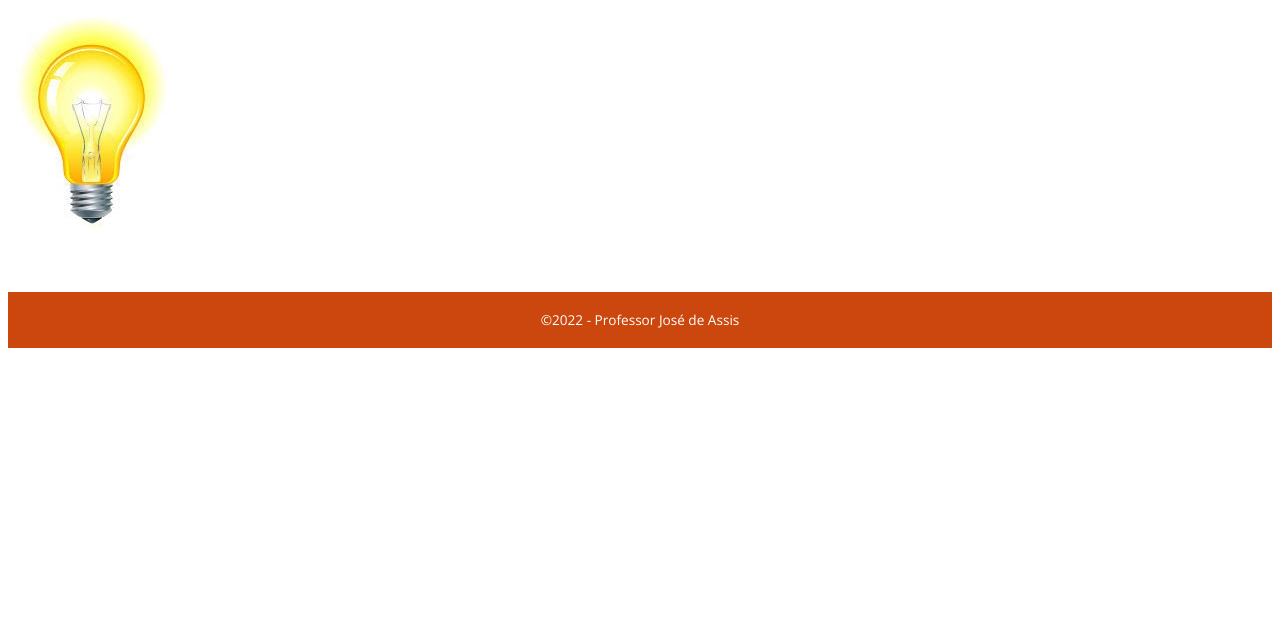
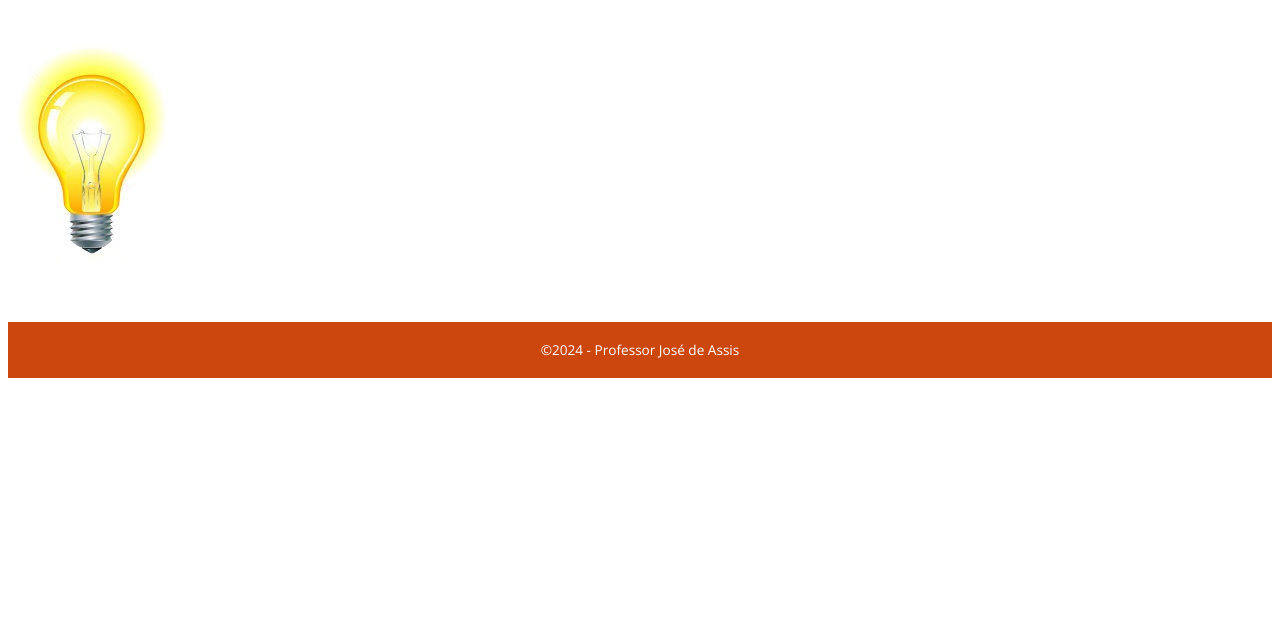
Before and after one commit to professorjosedeassis/simulador, a plain HTML site: page index.html in a window 1280 px wide. Shown: the part 161-800 px from the top of the page. Drawn offline with nearby package versions, Linux system fonts and the light colour scheme.

Commit message:
script para identificar o ano automaticamente

```diff
--- a/index.html
+++ b/index.html
@@ -1,12 +1,10 @@
 <!DOCTYPE html>
 <html lang="pt-br">
+
 <head>
   <meta charset="UTF-8" />
-    <meta
-      name="viewport"
-      content="width=device-width,
-	 initial-scale=1.0"
-    />
+  <meta name="viewport" content="width=device-width,
+	 initial-scale=1.0" />
   <meta http-equiv="X-UA-Compatible" content="ie=edge" />
   <meta name="description" content="Simulador de operadores lógicos" />
   <title>Operadores lógicos.</title>
@@ -14,7 +12,7 @@
   <link rel="stylesheet" href="style.css" />
 </head>
 
-  <body id="operators">
+<body id="operators"> >
   <header>
     <h1>Operadores lógicos</h1>
     <nav>
@@ -24,11 +22,7 @@
         <li><a href="or.html" id="p2">OR</a></li>
         <li><a href="not.html" id="p3">NOT</a></li>
         <li>
-            <a
-              href="https://github.com/professorjosedeassis/logical-operators"
-              target="_blank"
-              >GitHub</a
-            >
+          <a href="https://github.com/professorjosedeassis/logical-operators" target="_blank">GitHub</a>
         </li>
       </ul>
     </nav>
@@ -39,8 +33,10 @@
   </div>
 
   <footer>
-      <p>©2022 - Professor José de Assis</p>
+    <p>&#169;<span id="copyrightYear"></span> - <a href="https://joseassis.com.br/" target="_blank">Professor José de
+        Assis</a></p>
   </footer>
   <script src="logica.js"></script>
 </body>
+
 </html>
--- a/logica.js
+++ b/logica.js
@@ -57,3 +57,8 @@
     }
   }
 }
+
+// Atualizar automaticamente o ano (footer - copyright)
+let ano = document.getElementById("copyrightYear")
+let anoAtual = new Date().getFullYear()
+ano.textContent = anoAtual
--- a/style.css
+++ b/style.css
@@ -68,8 +68,13 @@
   background-color: #cc470d;
   color: #fff;
   padding: 5px 0px;
+  font-size: 0.85em;
   text-align: center;
-  font-size: 0.85em;
+}
+
+footer a {
+  text-decoration: none;
+  color: #fff;
 }
 
 #sw1 {
```
Also changed, not shown: and.html (+1 -1 lines), not.html (+1 -1 lines), or.html (+1 -1 lines). Lines whose indentation alone changed are shown as unchanged.
